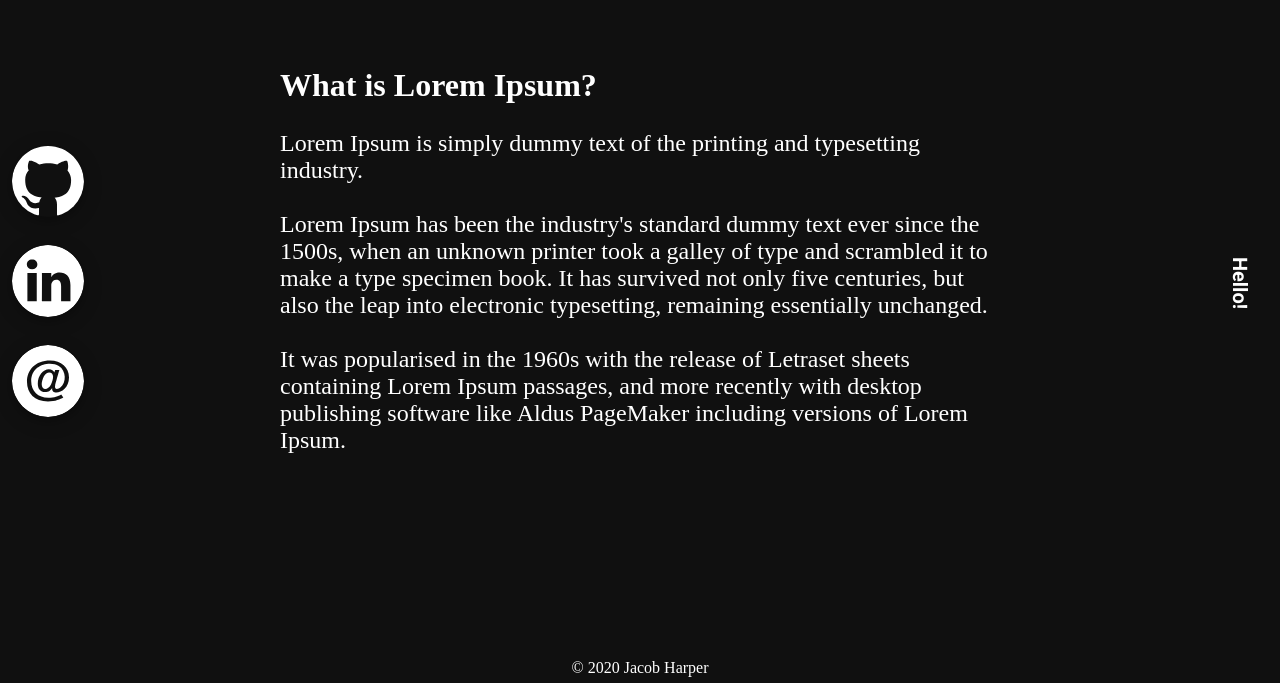
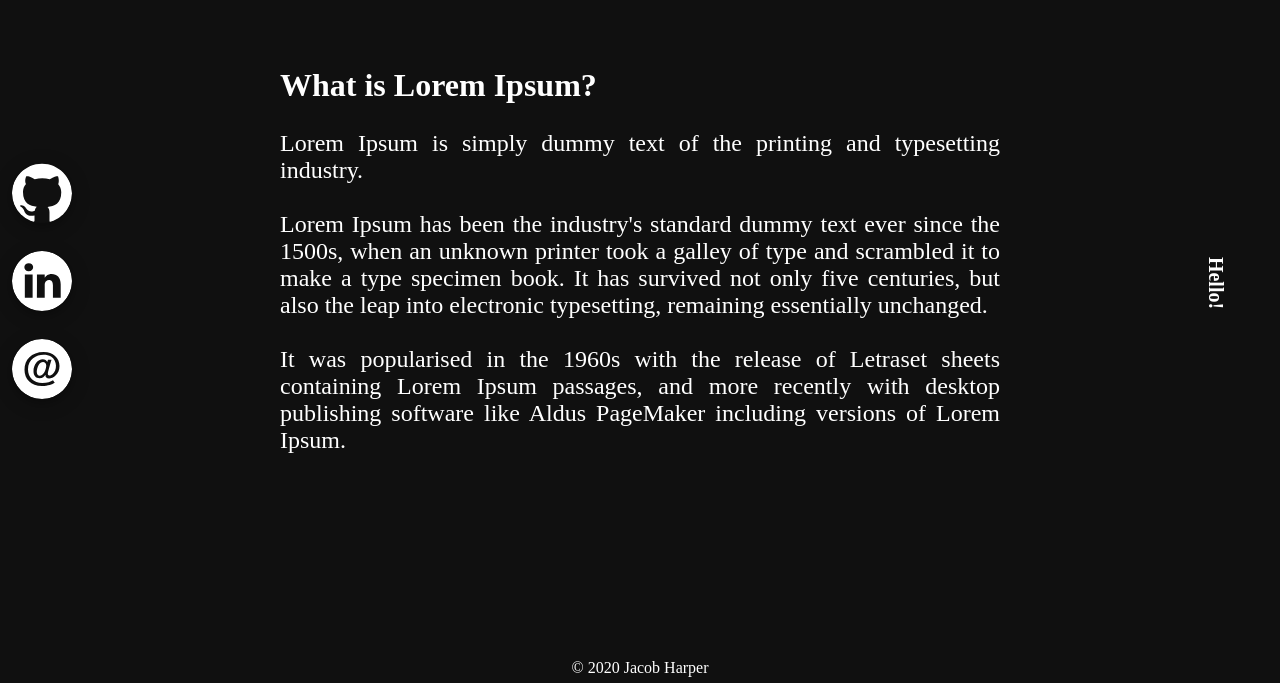
Before and after one commit to jacobharper100/jacobharper100.github.io, a plain HTML site: page index.html in a window 1280 px wide. Shown: the part 117-800 px from the top of the page. Drawn offline with Linux system fonts and the light colour scheme.

Commit message:
Fixed alignment, sizing of buttons

```diff
--- a/stylesheet.css
+++ b/stylesheet.css
@@ -25,6 +25,7 @@ body {
     padding-bottom: 5%;
     margin: auto;
     font-size: min(3vw,3vh);
+    text-align: justify;
 }
 
 .center {
@@ -53,7 +54,7 @@ body {
     display: inline-block;
     right: 0;
     width: min(10vw,10vh);
-    height: 100%;
+    height: 100%;;
 }
 
 .side-container {
@@ -63,18 +64,18 @@ body {
 
 .side-container img {
     margin: min(1.5vw,1.5vh);
-    width: 90%;
-    height: 90%;
+    width: 75%;
+    height: 750%;
 }
 
 .side-container p {
     writing-mode: vertical-rl;
     text-orientation: mixed;
-    margin: auto;
+    margin-left: min(0.5vw,0.5vh);
+    float: left;
 
     font-size: min(2.5vw,2.5vh);
     font-weight: bold;
-    font-family: 'Roboto', sans-serif;
     color: white;
 }
 
```
